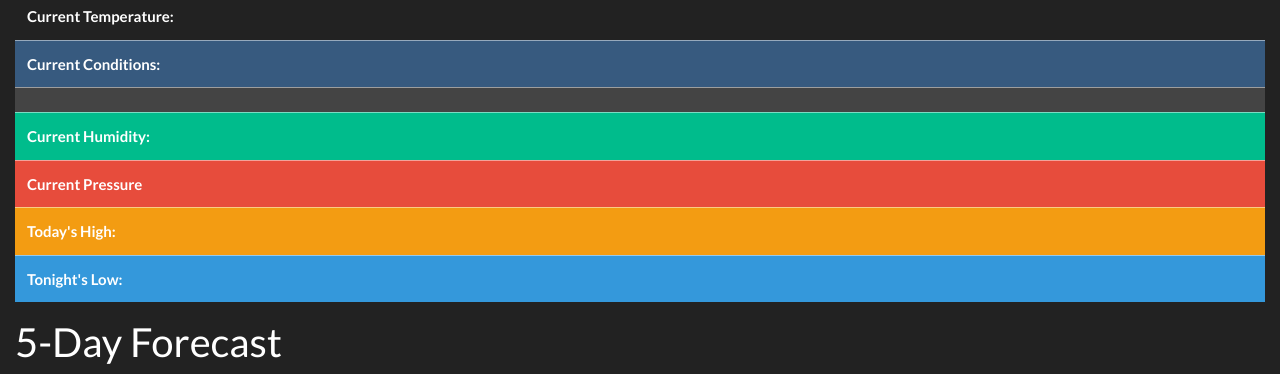
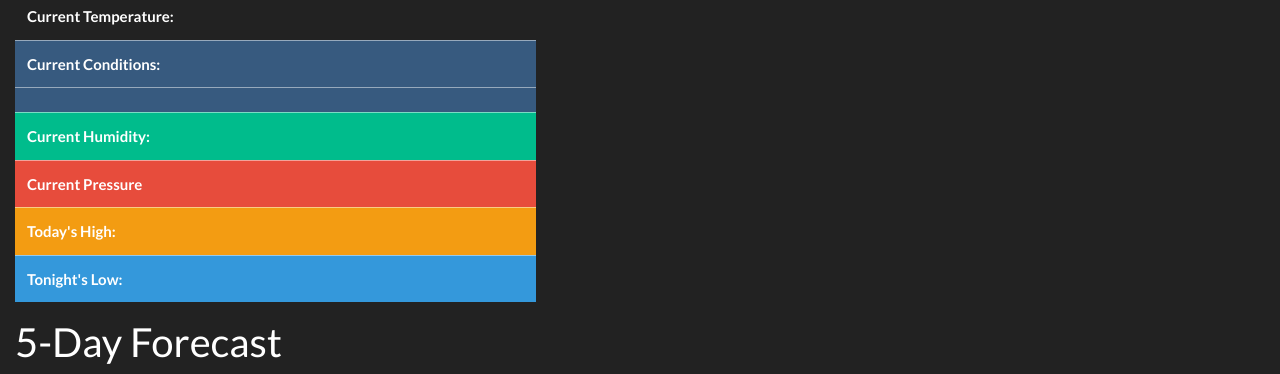
Before and after one commit to Leticia-Mendiola/Weather_Dashboard, a plain HTML site: page index.html in a window 1280 px wide. Shown: the part 501-875 px from the top of the page. Drawn offline with nearby package versions, Linux system fonts and the light colour scheme.

Commit message:
narrowed table

```diff
--- a/index.html
+++ b/index.html
@@ -44,7 +44,7 @@
 
           <div>
             <h2 class="subtitle">Current Conditions for: <span id="repo-search-term"></span></h2>
-            <table class="table table-hover">
+            <table class="table table-hover col-5">
                   <tr>
                     <th scope="row">Current Temperature:</th>
                     <td id="current-temp"></td>
@@ -53,7 +53,7 @@
                     <th scope="row">Current Conditions:</th>
                     <td id="current-cond"></td>
                   </tr>
-                  <tr class="table-secondary">
+                  <tr class="table-primary">
                     <th scope="row"></th>
                     <td id="description"></td>
                   </tr>
```
